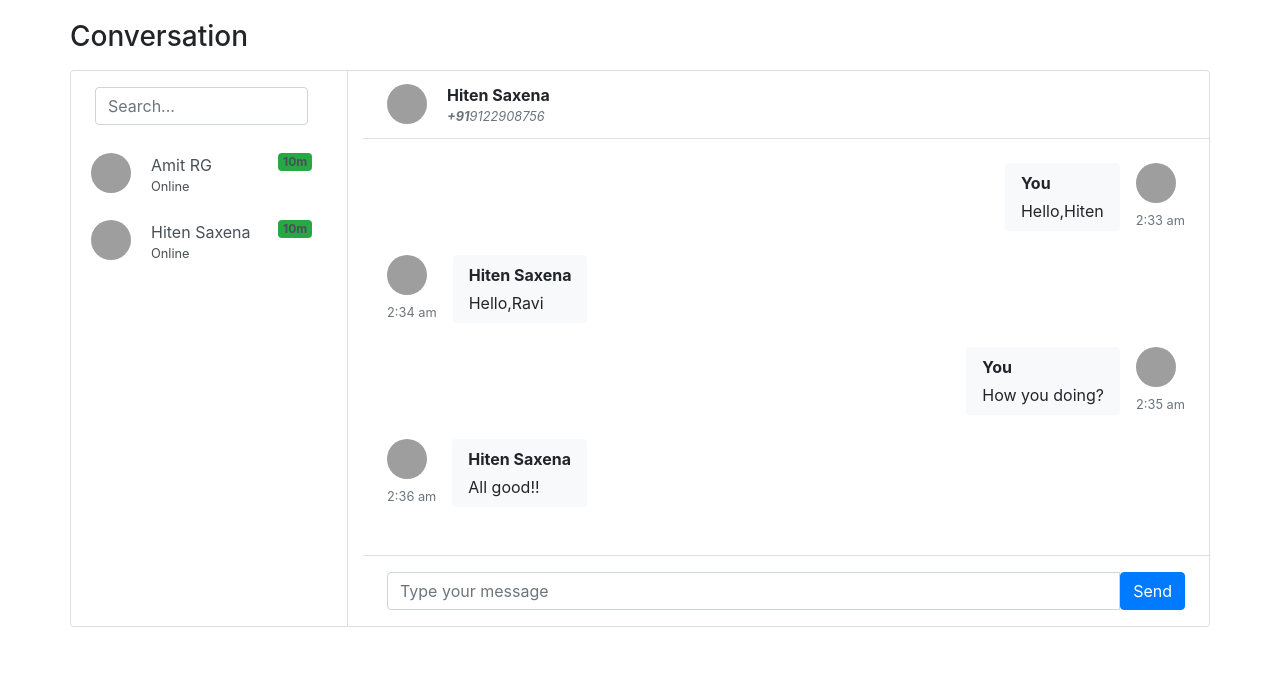
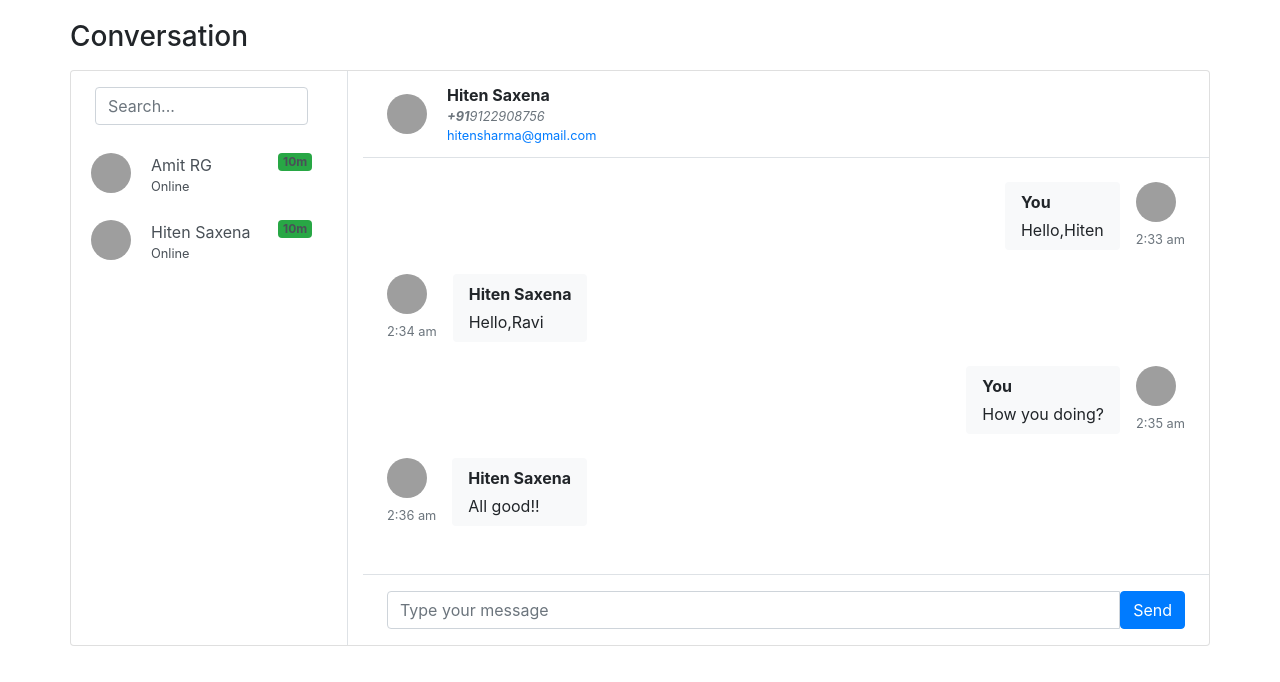
Before and after one commit to RaviPrakash1264/Richpanel, a website: page public/index.html in a window 1280 px wide. Drawn offline with nearby package versions, Linux system fonts and the light colour scheme; grey boxes are pictures that could not be loaded; some icons are missing.

Commit message:
index.html file updated

```diff
--- a/public/index.html
+++ b/public/index.html
@@ -61,6 +61,7 @@
 							<div class="flex-grow-1 pl-3">
 								<strong>Hiten Saxena</strong>
 								<div class="text-muted small"><em><b>+91</b>9122908756</em></div>
+								<div class="text-muted small"><a href="mailto:hitensharma@gmail.com">hitensharma@gmail.com</a></div>
 							</div>
 							</div>
 					</div>
```
